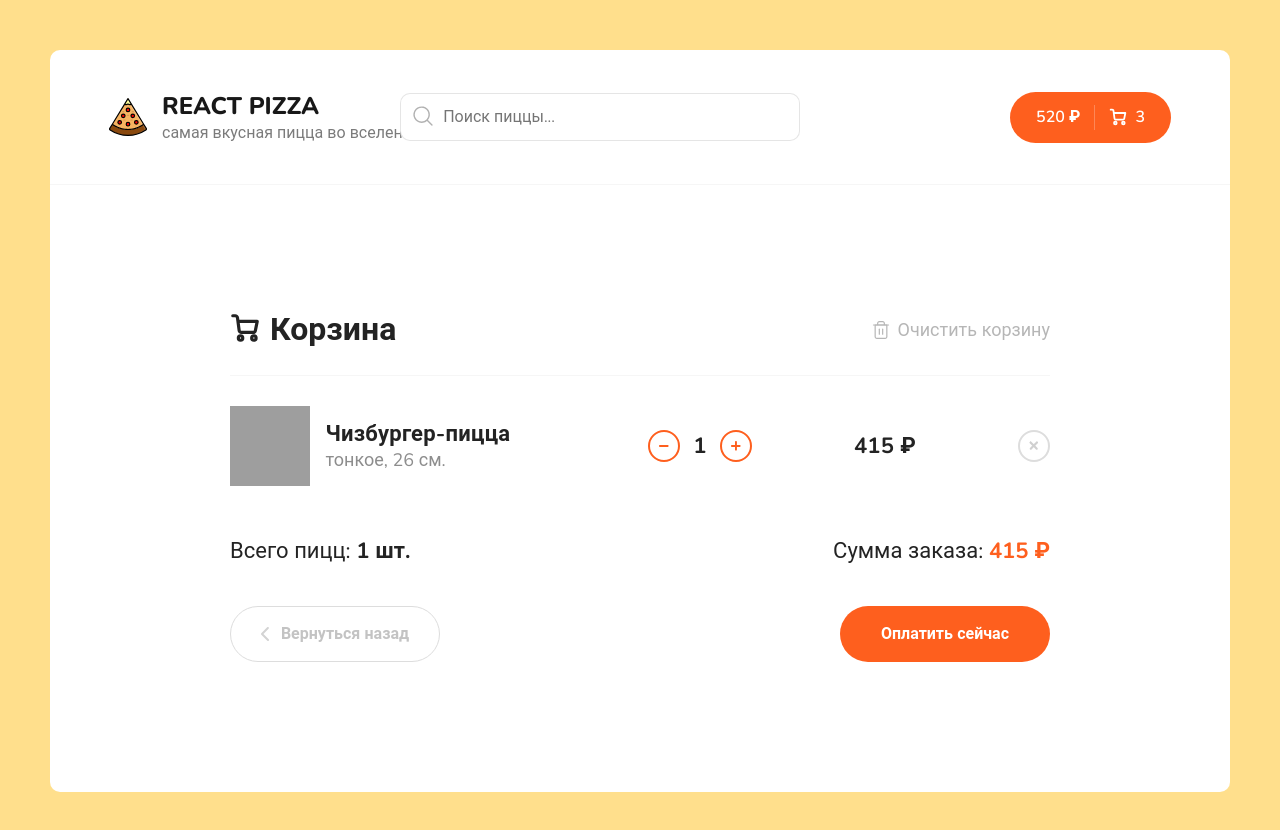
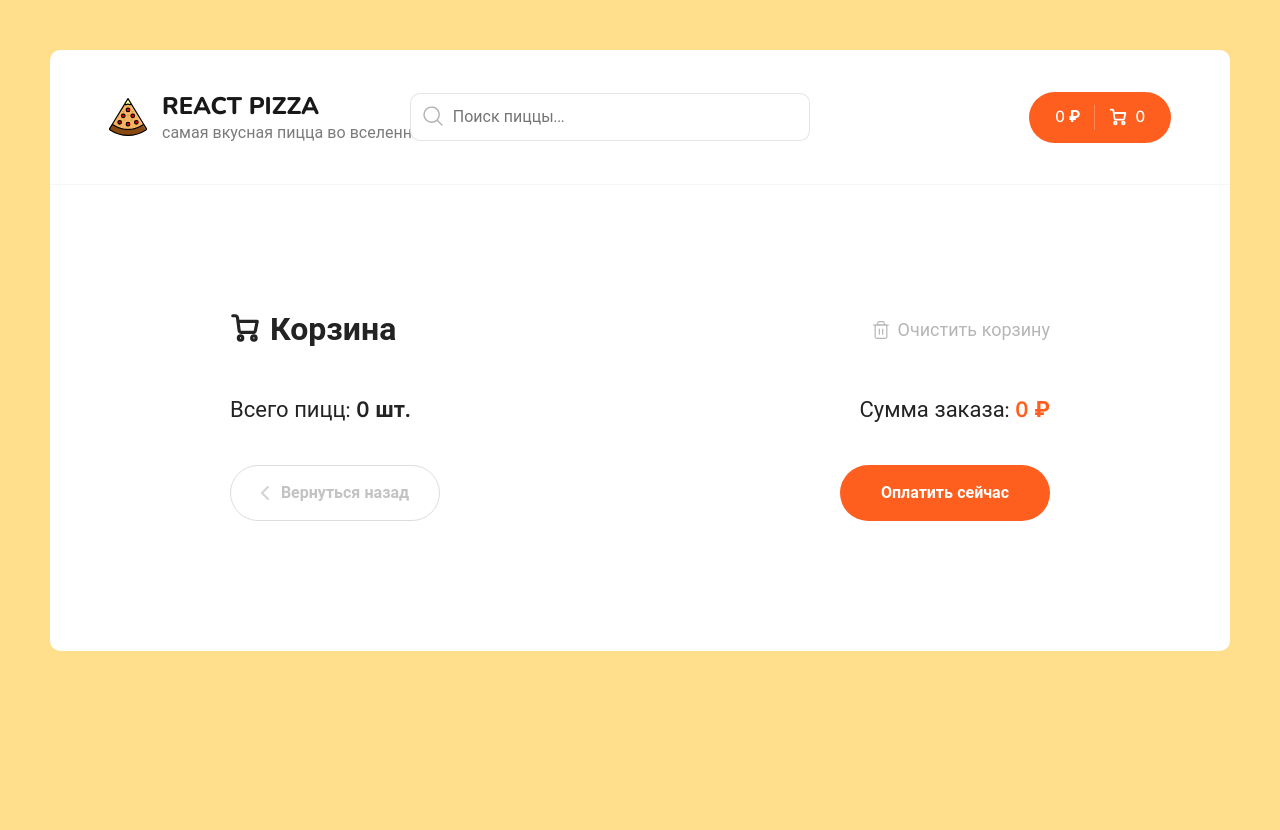
Before and after one commit to JLMaikl/react-pizza, a React (Create React App) app: page /cart in a window 1280 px wide. Shown: the top 830 px of the page. After the commit the page ends 800 px from the top, so only its background shows below. Built offline with nearby package versions, Linux system fonts and the light colour scheme; grey boxes are pictures that could not be loaded.

Commit message:
Реализует логику корзины на redux

```diff
--- /dev/null
+++ b/src/components/CartItem.jsx
@@ -0,0 +1,92 @@
+import React from 'react';
+import { useDispatch } from 'react-redux';
+import { addItem, minusItem, removeItem } from '../redux/slices/cartSlice';
+
+const CartItem = ({ id, title, type, price, count, imageUrl }) => {
+  const dispatch = useDispatch();
+
+  const onClickPlus = () => {
+    dispatch(addItem({ id }));
+  };
+
+  const onClickMinus = () => {
+    dispatch(minusItem(id));
+  };
+
+  const onClickRemove = () => {
+    if (window.confirm('Ты действивтельно хочешь удалить товар?'));
+    dispatch(removeItem(id));
+  };
+
+  return (
+    <div className="cart__item">
+      <div className="cart__item-img">
+        <img className="pizza-block__image" src={imageUrl} alt="Pizza" />
+      </div>
+      <div className="cart__item-info">
+        <h3>{title}</h3>
+        <p>{type}, 26 см.</p>
+      </div>
+      <div className="cart__item-count">
+        <button
+          onClick={onClickMinus}
+          disabled=""
+          className="button button--outline button--circle cart__item-count-minus">
+          <svg
+            width="10"
+            height="10"
+            viewBox="0 0 10 10"
+            fill="none"
+            xmlns="http://www.w3.org/2000/svg">
+            <path
+              d="M5.92001 3.84V5.76V8.64C5.92001 9.17016 5.49017 9.6 4.96001 9.6C4.42985 9.6 4.00001 9.17016 4.00001 8.64L4 5.76L4.00001 3.84V0.96C4.00001 0.42984 4.42985 0 4.96001 0C5.49017 0 5.92001 0.42984 5.92001 0.96V3.84Z"
+              fill="#EB5A1E"></path>
+            <path
+              d="M5.75998 5.92001L3.83998 5.92001L0.959977 5.92001C0.429817 5.92001 -2.29533e-05 5.49017 -2.29301e-05 4.96001C-2.2907e-05 4.42985 0.429817 4.00001 0.959977 4.00001L3.83998 4L5.75998 4.00001L8.63998 4.00001C9.17014 4.00001 9.59998 4.42985 9.59998 4.96001C9.59998 5.49017 9.17014 5.92001 8.63998 5.92001L5.75998 5.92001Z"
+              fill="#EB5A1E"></path>
+          </svg>
+        </button>
+        <b>{count}</b>
+        <button
+          onClick={onClickPlus}
+          class="button button--outline button--circle cart__item-count-plus">
+          <svg
+            width="10"
+            height="10"
+            viewBox="0 0 10 10"
+            fill="none"
+            xmlns="http://www.w3.org/2000/svg">
+            <path
+              d="M5.92001 3.84V5.76V8.64C5.92001 9.17016 5.49017 9.6 4.96001 9.6C4.42985 9.6 4.00001 9.17016 4.00001 8.64L4 5.76L4.00001 3.84V0.96C4.00001 0.42984 4.42985 0 4.96001 0C5.49017 0 5.92001 0.42984 5.92001 0.96V3.84Z"
+              fill="#EB5A1E"></path>
+            <path
+              d="M5.75998 5.92001L3.83998 5.92001L0.959977 5.92001C0.429817 5.92001 -2.29533e-05 5.49017 -2.29301e-05 4.96001C-2.2907e-05 4.42985 0.429817 4.00001 0.959977 4.00001L3.83998 4L5.75998 4.00001L8.63998 4.00001C9.17014 4.00001 9.59998 4.42985 9.59998 4.96001C9.59998 5.49017 9.17014 5.92001 8.63998 5.92001L5.75998 5.92001Z"
+              fill="#EB5A1E"></path>
+          </svg>
+        </button>
+      </div>
+      <div class="cart__item-price">
+        <b>{price * count} ₽</b>
+      </div>
+      <div class="cart__item-remove">
+        <button onClick={onClickRemove} class="button button--outline button--circle">
+          <svg
+            width="10"
+            height="10"
+            viewBox="0 0 10 10"
+            fill="none"
+            xmlns="http://www.w3.org/2000/svg">
+            <path
+              d="M5.92001 3.84V5.76V8.64C5.92001 9.17016 5.49017 9.6 4.96001 9.6C4.42985 9.6 4.00001 9.17016 4.00001 8.64L4 5.76L4.00001 3.84V0.96C4.00001 0.42984 4.42985 0 4.96001 0C5.49017 0 5.92001 0.42984 5.92001 0.96V3.84Z"
+              fill="#EB5A1E"></path>
+            <path
+              d="M5.75998 5.92001L3.83998 5.92001L0.959977 5.92001C0.429817 5.92001 -2.29533e-05 5.49017 -2.29301e-05 4.96001C-2.2907e-05 4.42985 0.429817 4.00001 0.959977 4.00001L3.83998 4L5.75998 4.00001L8.63998 4.00001C9.17014 4.00001 9.59998 4.42985 9.59998 4.96001C9.59998 5.49017 9.17014 5.92001 8.63998 5.92001L5.75998 5.92001Z"
+              fill="#EB5A1E"></path>
+          </svg>
+        </button>
+      </div>
+    </div>
+  );
+};
+
+export default CartItem;
--- a/src/components/Header.jsx
+++ b/src/components/Header.jsx
@@ -1,10 +1,17 @@
 import React from 'react';
 import { Link } from 'react-router-dom';
+import { useSelector } from 'react-redux';
+
+
 import logoSvg from '../assets/img/pizza-logo.svg';
-
 import Search from './Search';
 
 const Header = () => {
+  const { items, totalPrice } = useSelector(state => state.cart);
+
+  const totalCount = items.reduce((sum, item) => sum + item.count, 0);
+
+
   return (
     <div className="header">
       <div className="container">
@@ -20,7 +27,7 @@ const Header = () => {
         <Search />
         <div className="header__cart">
           <Link to="/cart" className="button button--cart">
-            <span>520 ₽</span>
+            <span>{totalPrice} ₽</span>
             <div className="button__delimiter"></div>
             <svg
               width="18"
@@ -50,7 +57,7 @@ const Header = () => {
                 strokeLinejoin="round"
               />
             </svg>
-            <span>3</span>
+            <span>{totalCount}</span>
           </Link>
         </div>
       </div>
--- a/src/pages/Cart.jsx
+++ b/src/pages/Cart.jsx
@@ -1,7 +1,23 @@
 import React from 'react';
 import { Link } from 'react-router-dom';
 
+import { useSelector, useDispatch } from 'react-redux';
+
+import CartItem from '../components/CartItem';
+import { clearItems } from '../redux/slices/cartSlice';
+
 const Cart = () => {
+  const dispatch = useDispatch();
+  const { totalPrice, items } = useSelector((state) => state.cart);
+
+  const totalCount = items.reduce((sum, item) => sum + item.count, 0);
+
+    const onClickClear = () => {
+      if (window.confirm('Очистить корзину?'));
+      dispatch(clearItems());
+    };
+
+
   return (
     <div className="container container--cart">
       <div class="cart">
@@ -16,60 +32,33 @@ const Cart = () => {
         <path d="M4.78002 4.99999H16.3334L15.2134 10.5933C15.1524 10.9003 14.9854 11.176 14.7417 11.3722C14.4979 11.5684 14.1929 11.6727 13.88 11.6667H6.83335C6.50781 11.6694 6.1925 11.553 5.94689 11.3393C5.70128 11.1256 5.54233 10.8295 5.50002 10.5067L4.48669 2.82666C4.44466 2.50615 4.28764 2.21182 4.04482 1.99844C3.80201 1.78505 3.48994 1.66715 3.16669 1.66666H1.66669" stroke="white" stroke-width="1.8" stroke-linecap="round" stroke-linejoin="round">
         </path>
         </svg>Корзина</h2>
-              <div class="cart__clear">
+        <div onClick={onClickClear} class="cart__clear">
           <svg width="20" height="20" viewBox="0 0 20 20" fill="none" xmlns="http://www.w3.org/2000/svg">
-                <path d="M2.5 5H4.16667H17.5" stroke="#B6B6B6" stroke-width="1.2" stroke-linecap="round" stroke-linejoin="round">
-                </path><path d="M6.66663 5.00001V3.33334C6.66663 2.89131 6.84222 2.46739 7.15478 2.15483C7.46734 1.84227 7.89127 1.66667 8.33329 1.66667H11.6666C12.1087 1.66667 12.5326 1.84227 12.8451 2.15483C13.1577 2.46739 13.3333 2.89131 13.3333 3.33334V5.00001M15.8333 5.00001V16.6667C15.8333 17.1087 15.6577 17.5326 15.3451 17.8452C15.0326 18.1577 14.6087 18.3333 14.1666 18.3333H5.83329C5.39127 18.3333 4.96734 18.1577 4.65478 17.8452C4.34222 17.5326 4.16663 17.1087 4.16663 16.6667V5.00001H15.8333Z" stroke="#B6B6B6" stroke-width="1.2" stroke-linecap="round" stroke-linejoin="round">
+            <path d="M2.5 5H4.16667H17.5" stroke="#B6B6B6" strokeWidth="1.2" strokeLinecap="round" strokeLinejoin="round">
+            </path><path d="M6.66663 5.00001V3.33334C6.66663 2.89131 6.84222 2.46739 7.15478 2.15483C7.46734 1.84227 7.89127 1.66667 8.33329 1.66667H11.6666C12.1087 1.66667 12.5326 1.84227 12.8451 2.15483C13.1577 2.46739 13.3333 2.89131 13.3333 3.33334V5.00001M15.8333 5.00001V16.6667C15.8333 17.1087 15.6577 17.5326 15.3451 17.8452C15.0326 18.1577 14.6087 18.3333 14.1666 18.3333H5.83329C5.39127 18.3333 4.96734 18.1577 4.65478 17.8452C4.34222 17.5326 4.16663 17.1087 4.16663 16.6667V5.00001H15.8333Z" stroke="#B6B6B6" strokeWidth="1.2" strokeLinecap="round" strokeLinejoin="round">
             </path>
-              <path d="M8.33337 9.16667V14.1667" stroke="#B6B6B6" stroke-width="1.2" stroke-linecap="round" stroke-linejoin="round">
+            <path d="M8.33337 9.16667V14.1667" stroke="#B6B6B6" strokeWidth="1.2" strokeLinecap="round" stroke-linejoin="round">
             </path>
-              <path d="M11.6666 9.16667V14.1667" stroke="#B6B6B6" stroke-width="1.2" stroke-linecap="round" stroke-linejoin="round">
+            <path d="M11.6666 9.16667V14.1667" stroke="#B6B6B6" strokeWidth="1.2" strokeLinecap="round" strokeLinejoin="round">
             </path>
           </svg>
           <span>Очистить корзину</span>
         </div>
       </div>
       <div class="content__items">
-                <div class="cart__item">
-                <div class="cart__item-img">
-                <img class="pizza-block__image" src="https://dodopizza.azureedge.net/static/Img/Products/Pizza/ru-RU/b750f576-4a83-48e6-a283-5a8efb68c35d.jpg" alt="Pizza" />
-              </div>
-              <div class="cart__item-info">
-                <h3>Чизбургер-пицца</h3>
-              <p>тонкое, 26 см.</p>
-              </div>
-              <div class="cart__item-count">
-                <button disabled="" class="button button--outline button--circle cart__item-count-minus">
-                <svg width="10" height="10" viewBox="0 0 10 10" fill="none" xmlns="http://www.w3.org/2000/svg">
-                <path d="M5.92001 3.84V5.76V8.64C5.92001 9.17016 5.49017 9.6 4.96001 9.6C4.42985 9.6 4.00001 9.17016 4.00001 8.64L4 5.76L4.00001 3.84V0.96C4.00001 0.42984 4.42985 0 4.96001 0C5.49017 0 5.92001 0.42984 5.92001 0.96V3.84Z" fill="#EB5A1E">
-                </path>
-              <path d="M5.75998 5.92001L3.83998 5.92001L0.959977 5.92001C0.429817 5.92001 -2.29533e-05 5.49017 -2.29301e-05 4.96001C-2.2907e-05 4.42985 0.429817 4.00001 0.959977 4.00001L3.83998 4L5.75998 4.00001L8.63998 4.00001C9.17014 4.00001 9.59998 4.42985 9.59998 4.96001C9.59998 5.49017 9.17014 5.92001 8.63998 5.92001L5.75998 5.92001Z" fill="#EB5A1E"></path></svg></button><b>1</b><button class="button button--outline button--circle cart__item-count-plus"><svg width="10" height="10" viewBox="0 0 10 10" fill="none" xmlns="http://www.w3.org/2000/svg"><path d="M5.92001 3.84V5.76V8.64C5.92001 9.17016 5.49017 9.6 4.96001 9.6C4.42985 9.6 4.00001 9.17016 4.00001 8.64L4 5.76L4.00001 3.84V0.96C4.00001 0.42984 4.42985 0 4.96001 0C5.49017 0 5.92001 0.42984 5.92001 0.96V3.84Z" fill="#EB5A1E"></path><path d="M5.75998 5.92001L3.83998 5.92001L0.959977 5.92001C0.429817 5.92001 -2.29533e-05 5.49017 -2.29301e-05 4.96001C-2.2907e-05 4.42985 0.429817 4.00001 0.959977 4.00001L3.83998 4L5.75998 4.00001L8.63998 4.00001C9.17014 4.00001 9.59998 4.42985 9.59998 4.96001C9.59998 5.49017 9.17014 5.92001 8.63998 5.92001L5.75998 5.92001Z" fill="#EB5A1E">
-                </path>
-              </svg>
-              </button>
-              </div>
-              <div class="cart__item-price">
-                <b>415 ₽</b>
-              </div>
-              <div class="cart__item-remove">
-                <div class="button button--outline button--circle">
-                <svg width="10" height="10" viewBox="0 0 10 10" fill="none" xmlns="http://www.w3.org/2000/svg">
-                <path d="M5.92001 3.84V5.76V8.64C5.92001 9.17016 5.49017 9.6 4.96001 9.6C4.42985 9.6 4.00001 9.17016 4.00001 8.64L4 5.76L4.00001 3.84V0.96C4.00001 0.42984 4.42985 0 4.96001 0C5.49017 0 5.92001 0.42984 5.92001 0.96V3.84Z" fill="#EB5A1E"></path><path d="M5.75998 5.92001L3.83998 5.92001L0.959977 5.92001C0.429817 5.92001 -2.29533e-05 5.49017 -2.29301e-05 4.96001C-2.2907e-05 4.42985 0.429817 4.00001 0.959977 4.00001L3.83998 4L5.75998 4.00001L8.63998 4.00001C9.17014 4.00001 9.59998 4.42985 9.59998 4.96001C9.59998 5.49017 9.17014 5.92001 8.63998 5.92001L5.75998 5.92001Z" fill="#EB5A1E"></path>
-              </svg>
-              </div>
-              </div>
-              </div>
+        {
+          items.map(item => <CartItem key={item.id} {...item}/>)
+        }
       </div>
       <div class="cart__bottom">
         <div class="cart__bottom-details">
-                <span> Всего пицц: <b>1 шт.</b>
-               </span>
-              <span> Сумма заказа: <b>415 ₽</b> </span>
+        <span> Всего пицц: <b>{totalCount} шт.</b></span>
+        <span> Сумма заказа: <b>{totalPrice} ₽</b> </span>
       </div>
       <div class="cart__bottom-buttons">
-                <Link class="button button--outline button--add go-back-btn" to="/"><svg width="8" height="14" viewBox="0 0 8 14" fill="none" xmlns="http://www.w3.org/2000/svg">
-                <path d="M7 13L1 6.93015L6.86175 1" stroke="#D3D3D3" stroke-width="1.5" stroke-linecap="round" stroke-linejoin="round">
-                </path>
+        <Link class="button button--outline button--add go-back-btn" to="/">
+          <svg width="8" height="14" viewBox="0 0 8 14" fill="none" xmlns="http://www.w3.org/2000/svg">
+            <path d="M7 13L1 6.93015L6.86175 1" stroke="#D3D3D3" strokeWidth="1.5" strokeLinecap="round" strokeLinejoin="round"></path>
           </svg>
         <span>Вернуться назад</span>
         </Link>
--- /dev/null
+++ b/src/redux/slices/cartSlice.js
@@ -0,0 +1,47 @@
+import { createSlice } from '@reduxjs/toolkit';
+
+const initialState = {
+  totalPrice: 0,
+  items: []
+};
+
+export const cartSlice = createSlice({
+  name: 'cart',
+  initialState,
+  reducers: {
+    addItem(state, action) {
+      const findItem = state.items.find(obj => obj.id === action.payload.id);
+
+      if (findItem) {
+        findItem.count++;
+      } else {
+        state.items.push({
+          ...action.payload,
+          count: 1
+        });
+      }
+
+      state.totalPrice = state.items.reduce((sum, obj) => {
+        return (obj.price * obj.count) + sum
+      }, 0)
+    },
+    removeItem(state, action) {
+      state.items = state.items.filter(obj => obj.id !== action.payload);
+    },
+    minusItem(state, action) {
+      const findItem = state.items.find((obj) => obj.id === action.payload);
+
+      if (findItem) {
+        findItem.count--;
+      }
+    },
+    clearItems(state) {
+      state.items = [];
+      state.totalPrice = 0;
+    },
+  },
+});
+
+export const { minusItem, addItem, removeItem, clearItems } = cartSlice.actions;
+
+export default cartSlice.reducer;
--- a/src/redux/store.js
+++ b/src/redux/store.js
@@ -1,8 +1,10 @@
 import { configureStore } from '@reduxjs/toolkit';
 import filter from '../redux/slices/filterSlice';
+import cart from '../redux/slices/cartSlice';
 
 export const store = configureStore({
   reducer: {
-    filter
+    filter,
+    cart
   },
 });
```
Also changed, not shown: src/components/PizzaBlock/index.jsx (+25 -4 lines). Lines whose indentation alone changed are shown as unchanged.
